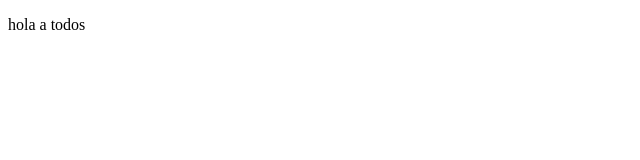
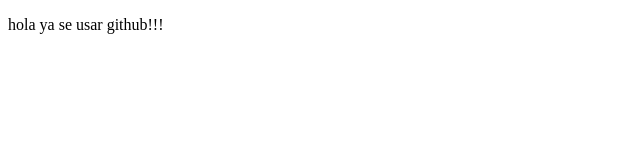
Before and after one commit to gabokles/proyectoDemoCursoPrework, a plain HTML site: page index.html in a window 1280 px wide. Shown: the whole page, without its empty margins (0-640 px from the left). Drawn offline with Linux system fonts and the light colour scheme.

Commit message:
cambios sitio de index

```diff
--- a/index.html
+++ b/index.html
@@ -7,7 +7,7 @@
     <title>?</title>
 </head>
 <body>
-    <p>hola a todos</p>
+    <p>hola ya se usar github!!!</p>
 
 </body>
 </html>
```
